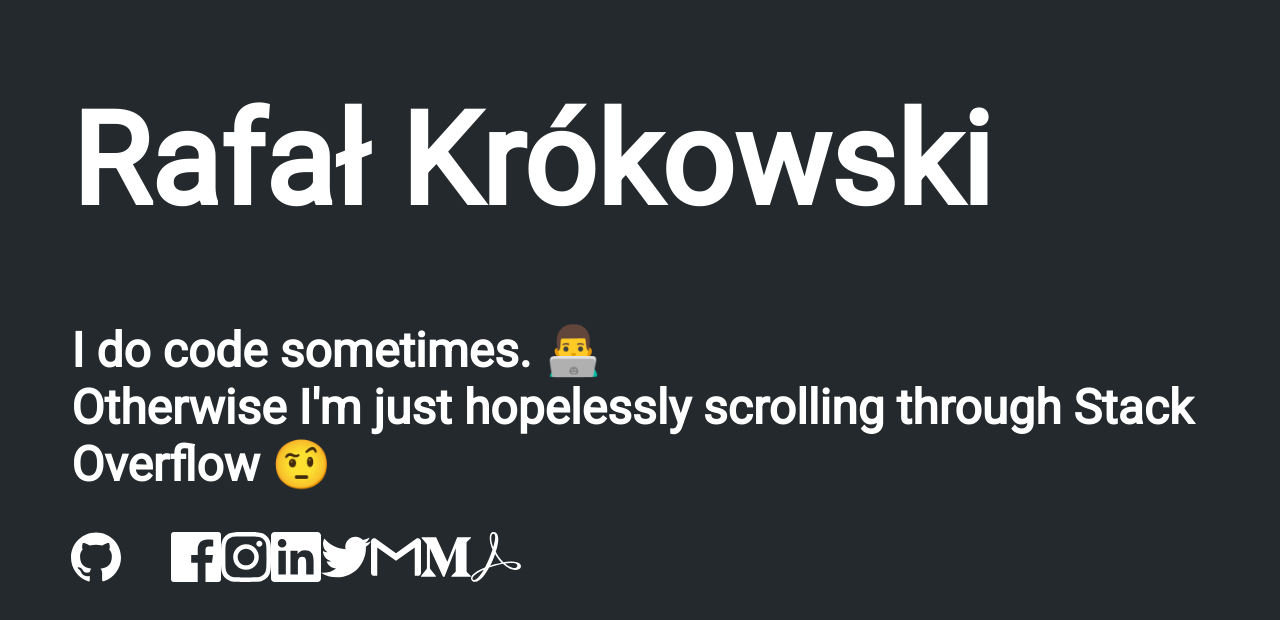
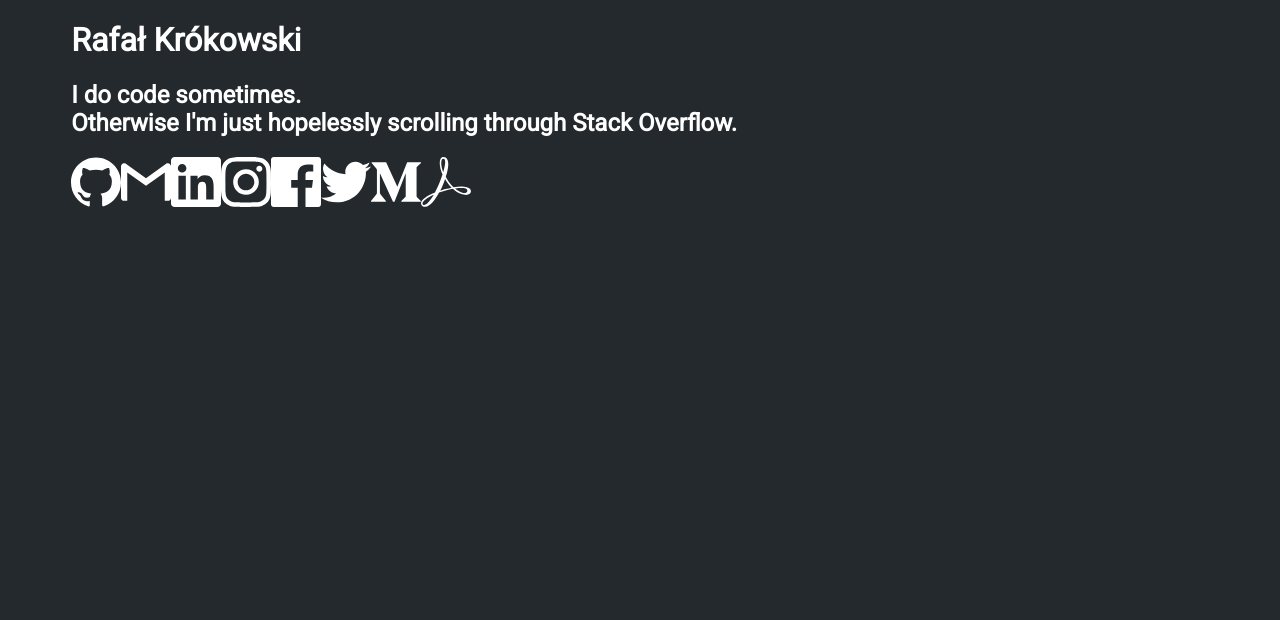
Before and after one commit to krokowski0x/krokowski0x.com, a Next.js app: page / in a window 1280 px wide. Shown: the top 620 px of the page. Built offline with nearby package versions, Linux system fonts and the light colour scheme.

Commit message:
Reorganized links and added few more platforms

```diff
--- a/pages/index.js
+++ b/pages/index.js
@@ -9,12 +9,11 @@ export default class App extends Component {
     this.state = {
       links: [
         "GitHub",
-        "CodeTrace",
+        "Gmail",
+        "LinkedIn",
+        "Instagram",
         "Facebook",
-        "Instagram",
-        "LinkedIn",
         "Twitter",
-        "Gmail",
         "Medium",
         "Resume"
       ]
@@ -26,20 +25,13 @@ export default class App extends Component {
       <Layout>
         <h1>Rafał Krókowski</h1>
         <h2>
-          I do code sometimes. 👨‍💻 <br />
-          Otherwise I'm just hopelessly scrolling through Stack Overflow 🤨
+          I do code sometimes.
+          <br />
+          Otherwise I'm just hopelessly scrolling through Stack Overflow.
         </h2>
         {this.state.links.map(link => (
           <Link icon={link} />
         ))}
-        <style jsx>{`
-          h1 {
-            font-size: 8rem;
-          }
-          h2 {
-            font-size: 3rem;
-          }
-        `}</style>
       </Layout>
     );
   }
--- a/utils/Links.js
+++ b/utils/Links.js
@@ -1,13 +1,12 @@
 const Links = {
   GitHub: "https://github.com/krokowski0x",
-  CodeTrace: "https://codetrace.com/users/krokowski0x",
   Facebook: "https://www.facebook.com/krokowski",
   Instagram: "https://www.instagram.com/incognitococktailbar/",
   LinkedIn: "https://www.linkedin.com/in/krokowski0x/",
   Twitter: "https://twitter.com/krkvski",
   Gmail: "mailto:krokowski.dx@gmail.com",
   Medium: "https://medium.com/@krokowski.dx",
-  Resume: ""
+  Resume: "https://github.com/krokowski0x/Resume"
 };
 
 export default Links;
```
